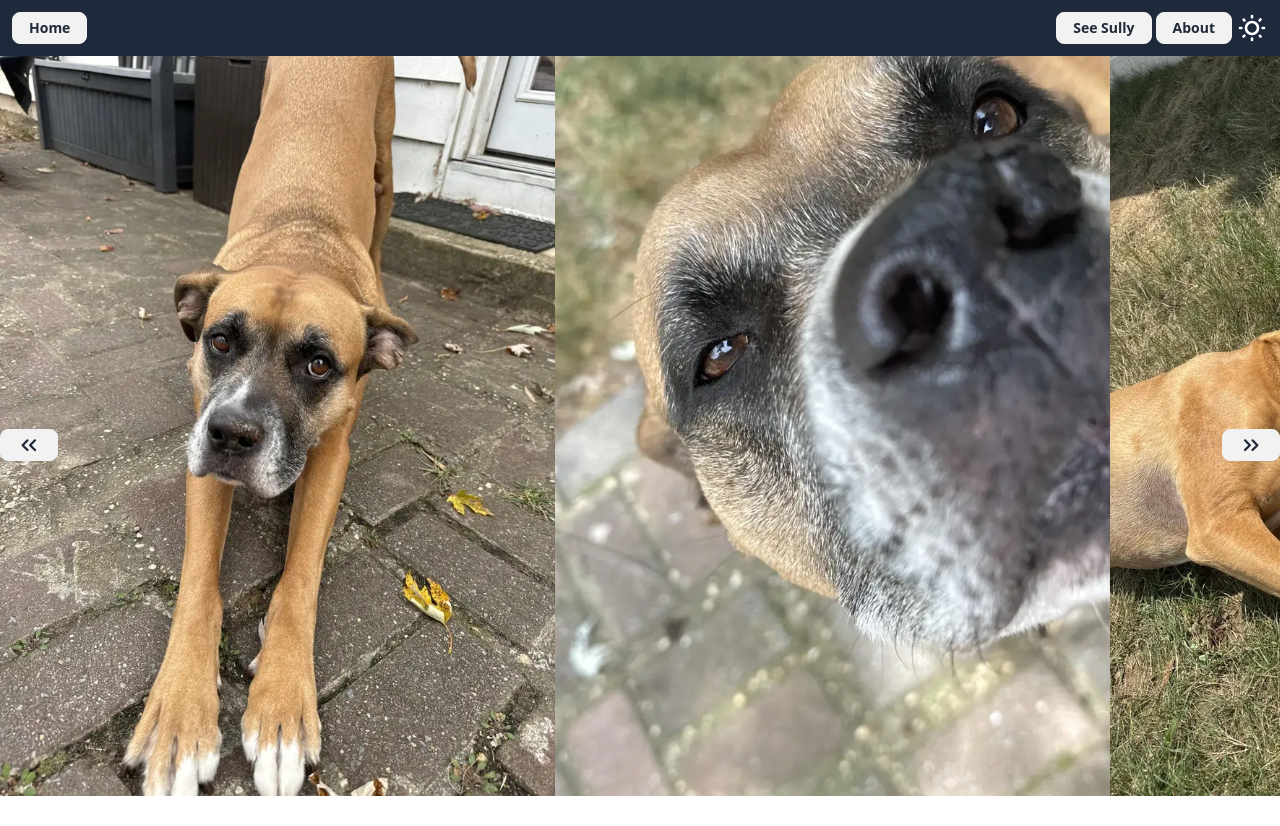
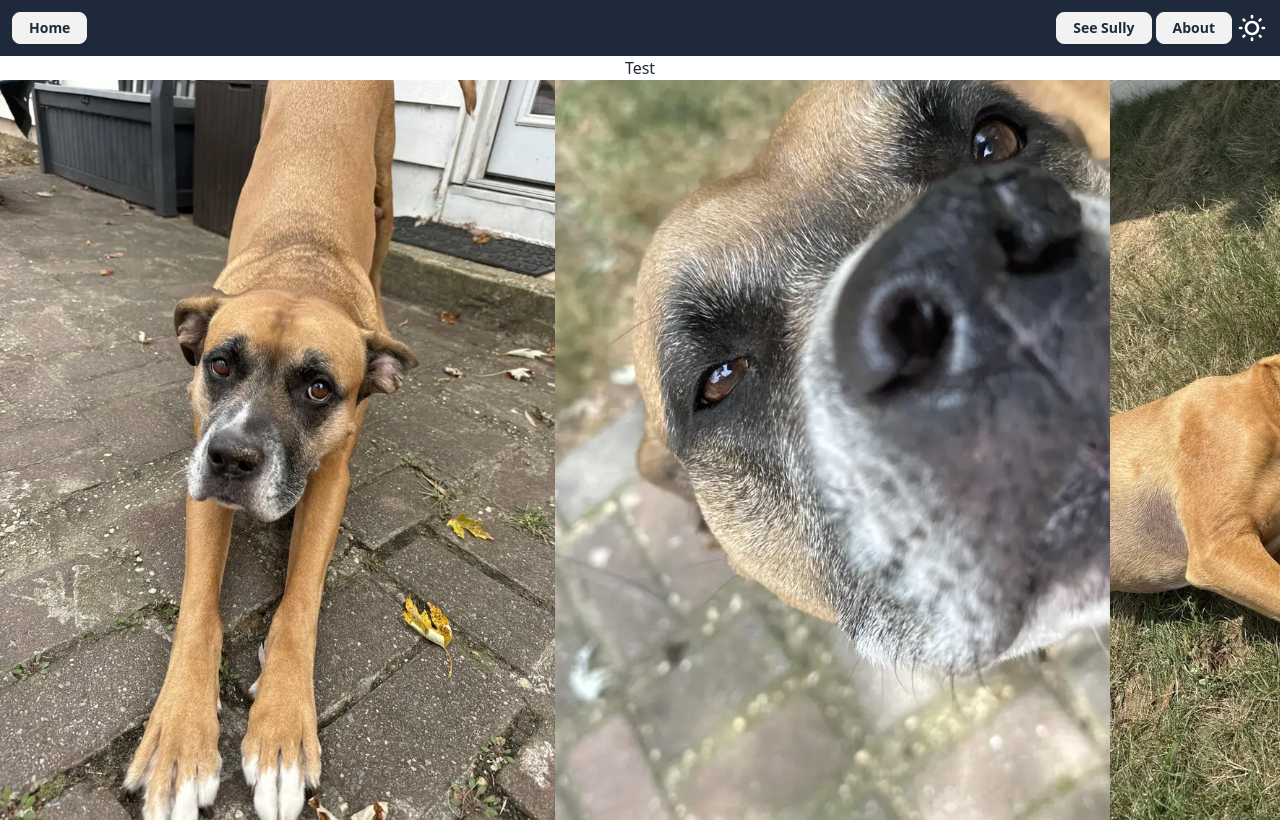
Before and after one commit to joffutt-dev/sully-dev, a React (Vite) app: page /sully in a window 1280 px wide. Before the commit the page ends 802 px from the top, so only its background shows below. Built offline with nearby package versions, Linux system fonts and the light colour scheme.

Commit message:
better formating and moving

```diff
--- a/index.html
+++ b/index.html
@@ -2,7 +2,7 @@
 <html lang="en">
   <head>
     <meta charset="UTF-8" />
-    <link rel="icon" type="image/svg+xml" href="/vite.svg" />
+    <link rel="icon" type="image/svg+xml" href="/src/images/avatar.png" />
     <meta name="viewport" content="width=device-width, initial-scale=1.0" />
     <!-- <link href="/src/styles/tailwind.css" rel="stylesheet"> -->
     <title>Sully Dev</title>
--- a/src/containers/SullySlides.tsx
+++ b/src/containers/SullySlides.tsx
@@ -1,4 +1,4 @@
-import { useCallback, useEffect, useRef, useState } from "react";
+import { useCallback, useEffect, useMemo, useRef, useState } from "react";
 import { Button } from "../components/ui/Button";
 import {
   ChevronDoubleLeftIcon,
@@ -10,7 +10,10 @@ import { Slide } from "../components/Slide";
 export function SullySlides() {
   const [showButton, setShowButton] = useState(false);
   const ref = useRef<HTMLDivElement>(null);
+  const intervalRef = useRef<number | null>(null);
   const [play, setPlay] = useState(true);
+
+  const widthToScroll = useMemo(() => (ref.current?.clientWidth ?? 1500) / 3, [ref]);
 
   const scrollLeft = useCallback(
     () =>
@@ -18,10 +21,10 @@ export function SullySlides() {
         left:
           ref.current?.scrollLeft === 0
             ? ref.current.scrollWidth
-            : ref.current?.scrollLeft - 500, // Adjust the value to control the scroll distance
+            : ref.current?.scrollLeft - widthToScroll, // Adjust the value to control the scroll distance
         behavior: "smooth", // For smooth scrolling
       }),
-    [ref],
+    [ref, widthToScroll],
   );
 
   const scrollRight = useCallback(
@@ -31,29 +34,57 @@ export function SullySlides() {
           ref.current.clientWidth + ref.current?.scrollLeft >=
           ref.current?.scrollWidth - 10
             ? 0
-            : ref.current?.scrollLeft + 500,
+            : ref.current?.scrollLeft + widthToScroll,
         behavior: "smooth",
       }),
-    [ref],
+    [ref, widthToScroll],
   );
 
+  const doInterval = useCallback(() => {
+    if (intervalRef.current) return; // Already running
+
+    intervalRef.current = setInterval(() => {
+      scrollRight();
+    }, 3000);
+  }, [intervalRef]);
+
+  const resetInterval = () => {
+    if (intervalRef.current) clearInterval(intervalRef.current);
+    intervalRef.current = null;
+    doInterval();
+  };
+
   useEffect(() => {
-    //Implementing the setInterval method
     if (play) {
-      const interval = setInterval(() => {
-        scrollRight();
-      }, 2000);
-      //Clearing the interval
-      return () => clearInterval(interval);
+      doInterval();
+      return () => clearInterval(intervalRef);
     }
   }, [ref, play]);
 
   return (
     <div className="relative">
-      <Button extraClassNames="top-1/2 left-0 absolute" onClick={scrollLeft}>
+      <Button
+        className="w-full"
+        onClick={() => console.log(widthToScroll, ref.current?.clientWidth)}
+      >
+        Test
+      </Button>
+      <Button
+        extraClassNames="top-0 left-0 absolute h-full w-1/5 opacity-0 hover:opacity-75"
+        onClick={() => {
+          scrollLeft();
+          resetInterval();
+        }}
+      >
         <ChevronDoubleLeftIcon className="size-6" />
       </Button>
-      <Button extraClassNames="top-1/2 right-0 absolute" onClick={scrollRight}>
+      <Button
+        extraClassNames="top-0 right-0 absolute h-full w-1/5 opacity-0 hover:opacity-75"
+        onClick={() => {
+          scrollRight();
+          resetInterval();
+        }}
+      >
         <ChevronDoubleRightIcon className="size-6" />
       </Button>
       {showButton && (
```
Also changed, not shown: src/images/avatar.png (added).
